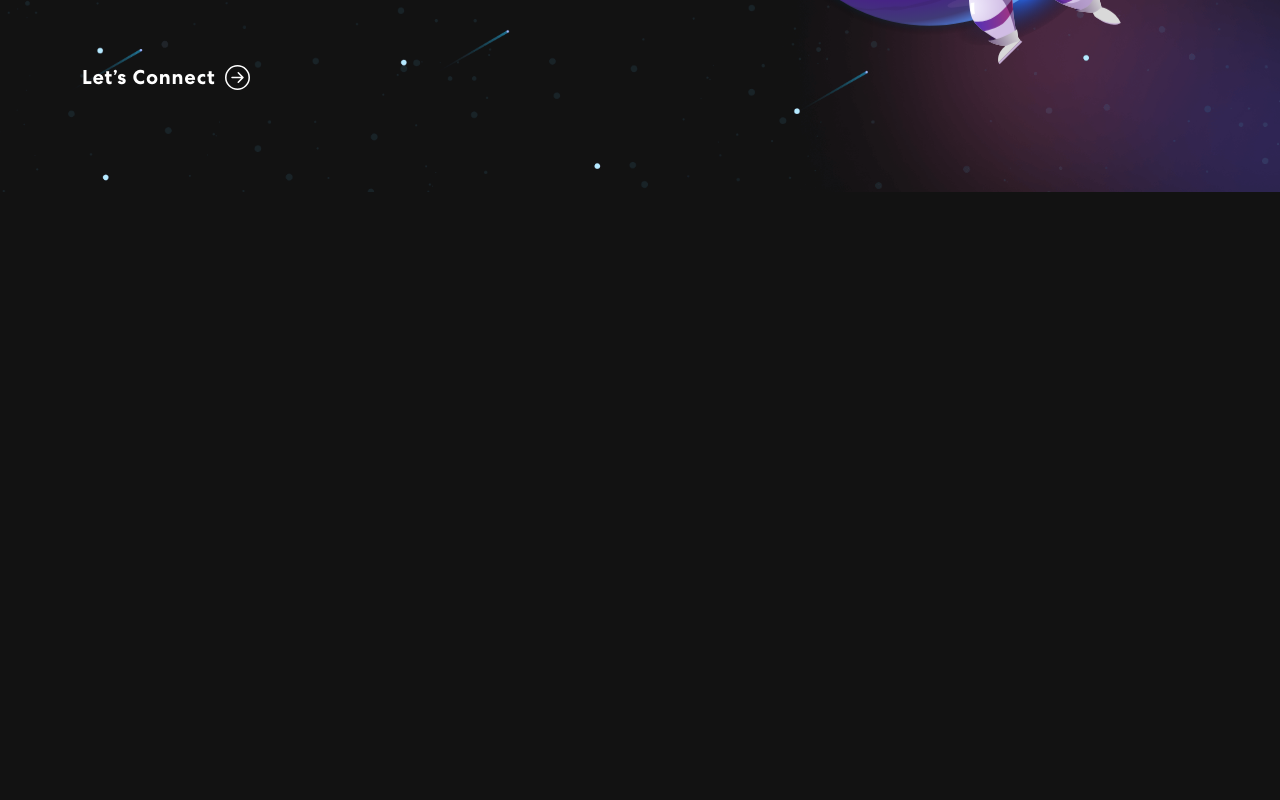
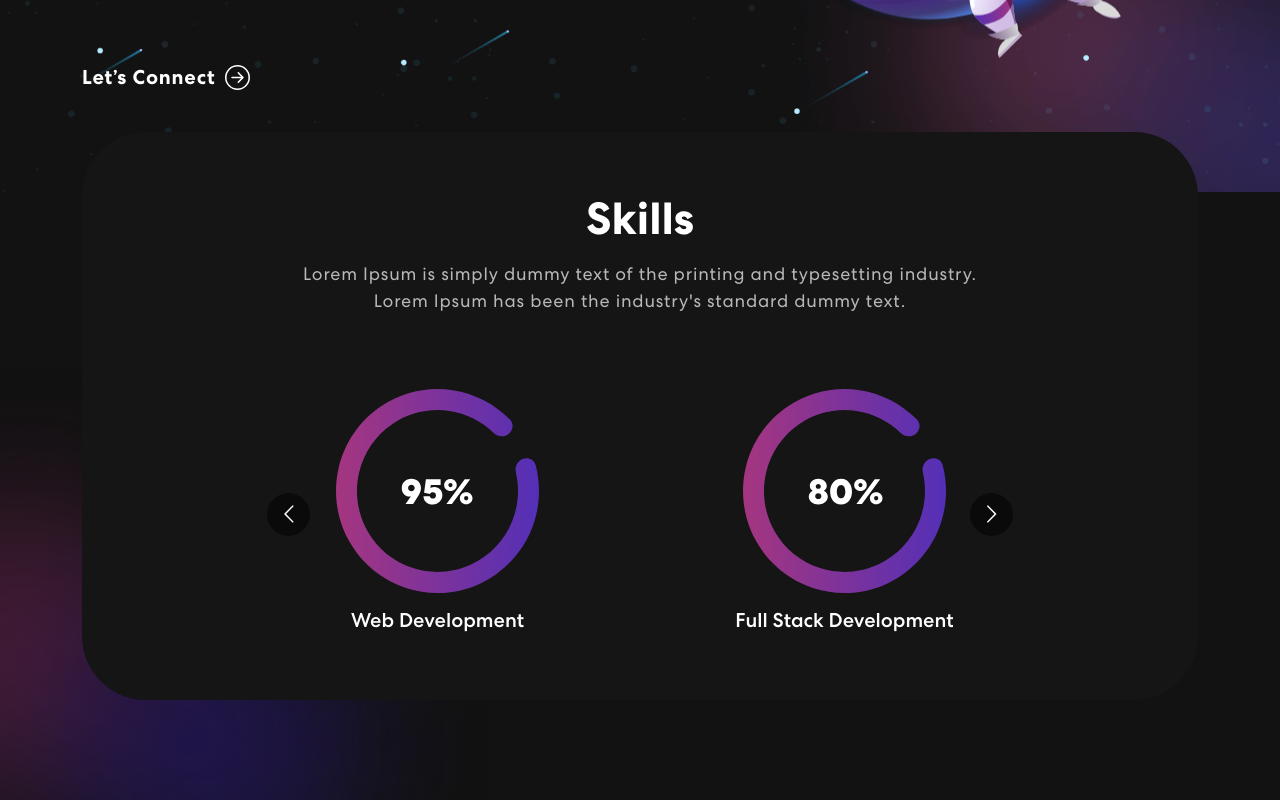
Before and after one commit to Rishabhkumar111/PersonalPortfolio, a React (Create React App) app: page / in a window 1280 px wide. Shown: the part 580-1380 px from the top of the page. Before the commit the page ends 800 px from the top, so only its background shows below. Built offline with nearby package versions, Linux system fonts and the light colour scheme.

Commit message:
Skill page completed

```diff
--- a/package.json
+++ b/package.json
@@ -12,6 +12,7 @@
     "react-bootstrap": "^2.9.2",
     "react-bootstrap-icons": "^1.10.3",
     "react-dom": "^18.2.0",
+    "react-multi-carousel": "^2.8.4",
     "react-on-screen": "^2.1.1",
     "react-scripts": "5.0.1",
     "web-vitals": "^2.1.4"
--- a/src/App.css
+++ b/src/App.css
@@ -306,3 +306,43 @@ nav.navbar .navbar-toggler[aria-expanded="true"] .navbar-toggler-icon {
 .txt-rotate > .wrap {
   border-right: 0.08em solid #666;
 }
+
+/************ Skills Css ************/
+.skill {
+  padding: 0 0 50px 0;
+  position: relative;
+}
+.skill-bx {
+  background: #151515;
+  border-radius: 64px;
+  text-align: center;
+  padding: 60px 50px;
+  margin-top: -60px;
+}
+.skill h2 {
+	font-size: 45px;
+	font-weight: 700;
+}
+.skill p {
+    color: #B8B8B8;
+    font-size: 18px;
+    letter-spacing: 0.8px;
+    line-height: 1.5em;
+    margin: 14px 0 75px 0;
+}
+.skill-slider {
+  width: 80%;
+  margin: 0 auto;
+  position: relative;
+}
+.skill-slider .item img {
+  width: 50%;
+  margin: 0 auto 15px auto;
+}
+.background-image-left {
+  top: 28%;
+  position: absolute;
+  bottom: 0;
+  width: 40%;
+  z-index: -4;
+}
--- a/src/App.js
+++ b/src/App.js
@@ -3,12 +3,14 @@ import { NavBar } from "./components/NavBar";
 import "./App.css";
 import "bootstrap/dist/css/bootstrap.min.css";
 import { Banner } from "./components/Banner";
+import { Skills } from "./components/Skill";
 
 const App = () => {
   return (
     <>
       <NavBar />
       <Banner />
+      <Skills />
     </>
   );
 };
--- a/src/components/Banner.js
+++ b/src/components/Banner.js
@@ -51,7 +51,7 @@ export const Banner = () => {
               {({ isVisible }) =>
               <div className={isVisible ? "animate__animated animate__fadeIn" : ""}>
                 <span className="tagline">Welcome to my Portfolio</span>
-                <h1>{`Hi! I'm Rishabh`} <span className="txt-rotate" dataPeriod="1000" ><span className="wrap">{text}</span></span></h1>
+                <h1>{`Hi! I'm Rishabh`} <span className="txt-rotate" dataperiod="1000" ><span className="wrap">{text}</span></span></h1>
                   <p>Lorem Ipsum is simply dummy text of the printing and typesetting industry. Lorem Ipsum has been the industry's standard dummy text ever since the 1500s, when an unknown printer took a galley of type and scrambled it to make a type specimen book.</p>
                   <button onClick={() => console.log('connect')}>Let’s Connect <ArrowRightCircle size={25} /></button>
               </div>}
--- /dev/null
+++ b/src/components/Skill.js
@@ -0,0 +1,76 @@
+import meter1 from "../assets/img/meter1.svg";
+import meter2 from "../assets/img/meter2.svg";
+import meter3 from "../assets/img/meter3.svg";
+import Carousel from 'react-multi-carousel';
+import 'react-multi-carousel/lib/styles.css';
+import arrow1 from "../assets/img/arrow1.svg";
+import arrow2 from "../assets/img/arrow2.svg";
+import colorSharp from "../assets/img/color-sharp.png"
+
+export const Skills = () => {
+  const responsive = {
+    superLargeDesktop: {
+      // the naming can be any, depends on you.
+      breakpoint: { max: 4000, min: 3000 },
+      items: 5
+    },
+    desktop: {
+      breakpoint: { max: 3000, min: 1024 },
+      items: 3
+    },
+    tablet: {
+      breakpoint: { max: 1024, min: 464 },
+      items: 2
+    },
+    mobile: {
+      breakpoint: { max: 464, min: 0 },
+      items: 1
+    }
+  };
+
+  return (
+    <section className="skill" id="skills">
+        <div className="container">
+            <div className="row">
+                <div className="col-12">
+                    <div className="skill-bx wow zoomIn">
+                        <h2>Skills</h2>
+                        <p>Lorem Ipsum is simply dummy text of the printing and typesetting industry.<br></br> Lorem Ipsum has been the industry's standard dummy text.</p>
+                        <Carousel responsive={responsive} infinite={true} className="owl-carousel owl-theme skill-slider">
+                            <div className="item">
+                                <img src={meter1} alt="Image1" />
+                                <h5>Web Development</h5>
+                            </div>
+                            <div className="item">
+                                <img src={meter2} alt="Image2" />
+                                <h5>Full Stack Development</h5>
+                            </div>
+                            <div className="item">
+                                <img src={meter3} alt="Image3" />
+                                <h5>React</h5>
+                            </div>
+                            <div className="item">
+                                <img src={meter1} alt="Image4" />
+                                <h5>Java</h5>
+                            </div>
+                            <div className="item">
+                                <img src={meter1} alt="Image4" />
+                                <h5>Java Script</h5>
+                            </div>
+                            <div className="item">
+                                <img src={meter1} alt="Image4" />
+                                <h5>Cpp</h5>
+                            </div>
+                            <div className="item">
+                                <img src={meter1} alt="Image4" />
+                                <h5>System Design</h5>
+                            </div>
+                        </Carousel>
+                    </div>
+                </div>
+            </div>
+        </div>
+        <img className="background-image-left" src={colorSharp} alt="Imagebottom" />
+    </section>
+  )
+}
```
Also changed, not shown: 1 other file (tests, documents, lock files or other folders).
